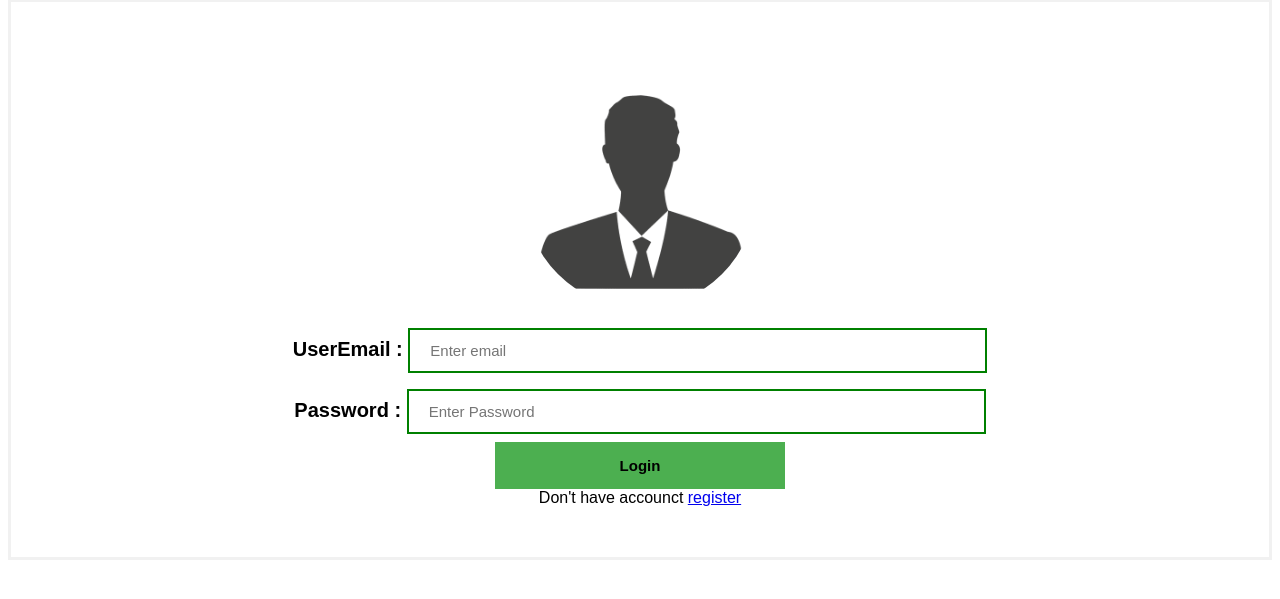
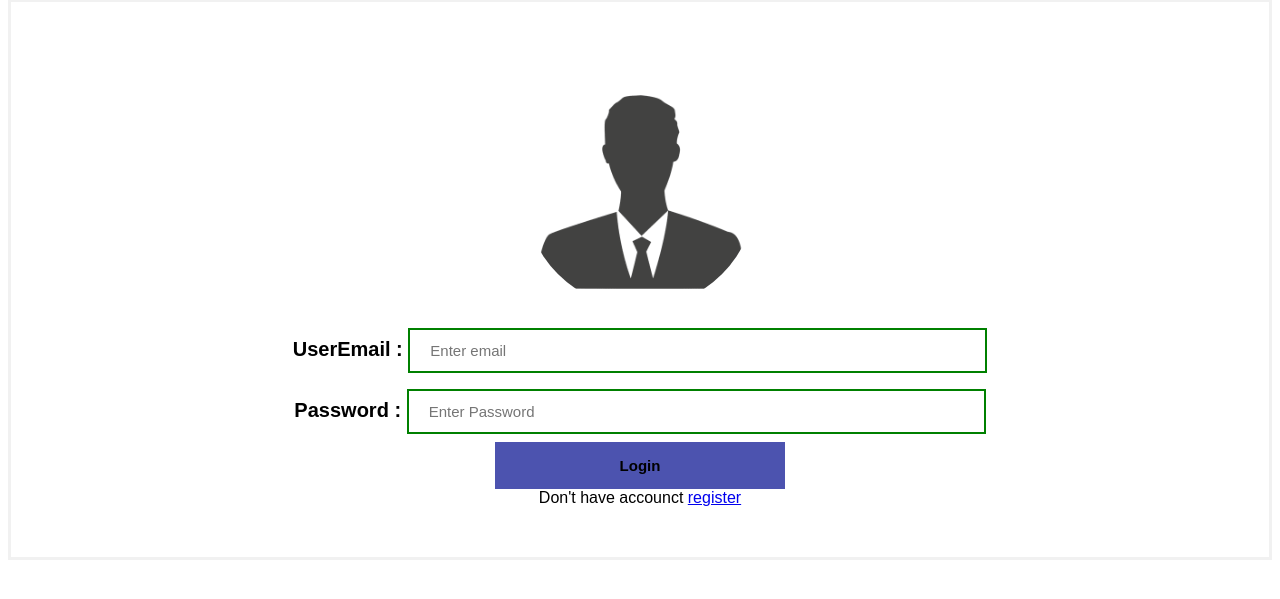
Before and after one commit to gautamrishabh/Django-Note, a Django app: page /login/ in a window 1280 px wide. Shown: the part 67-666 px from the top of the page. Run offline with Django 4.2, Linux system fonts and the light colour scheme.

Commit message:
auth added

```diff
--- a/template/login_page.html
+++ b/template/login_page.html
@@ -7,7 +7,7 @@
                 background-color: white;
             }
             button{
-                background-color: #4CAF50;
+                background-color: #4c53af;
                 width: 25%;
                 padding: 15px;
                 color: black;
```
